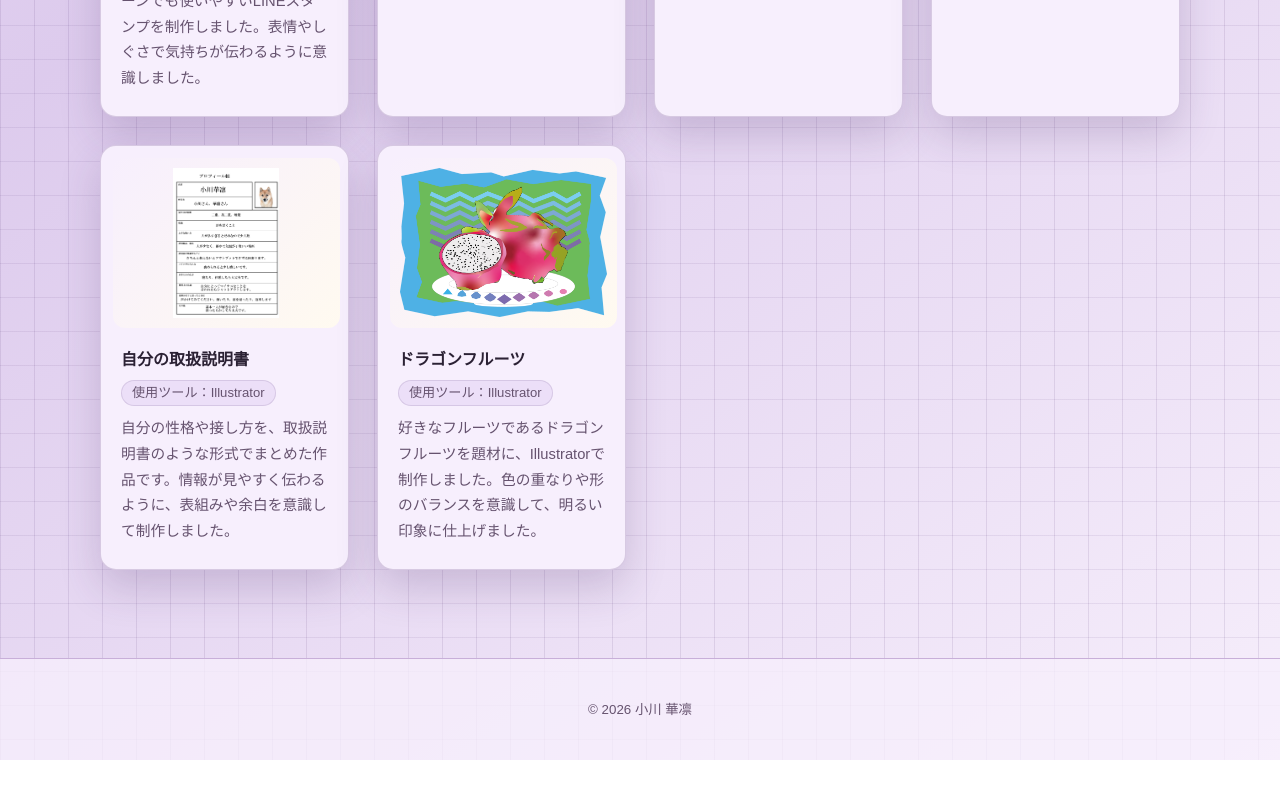
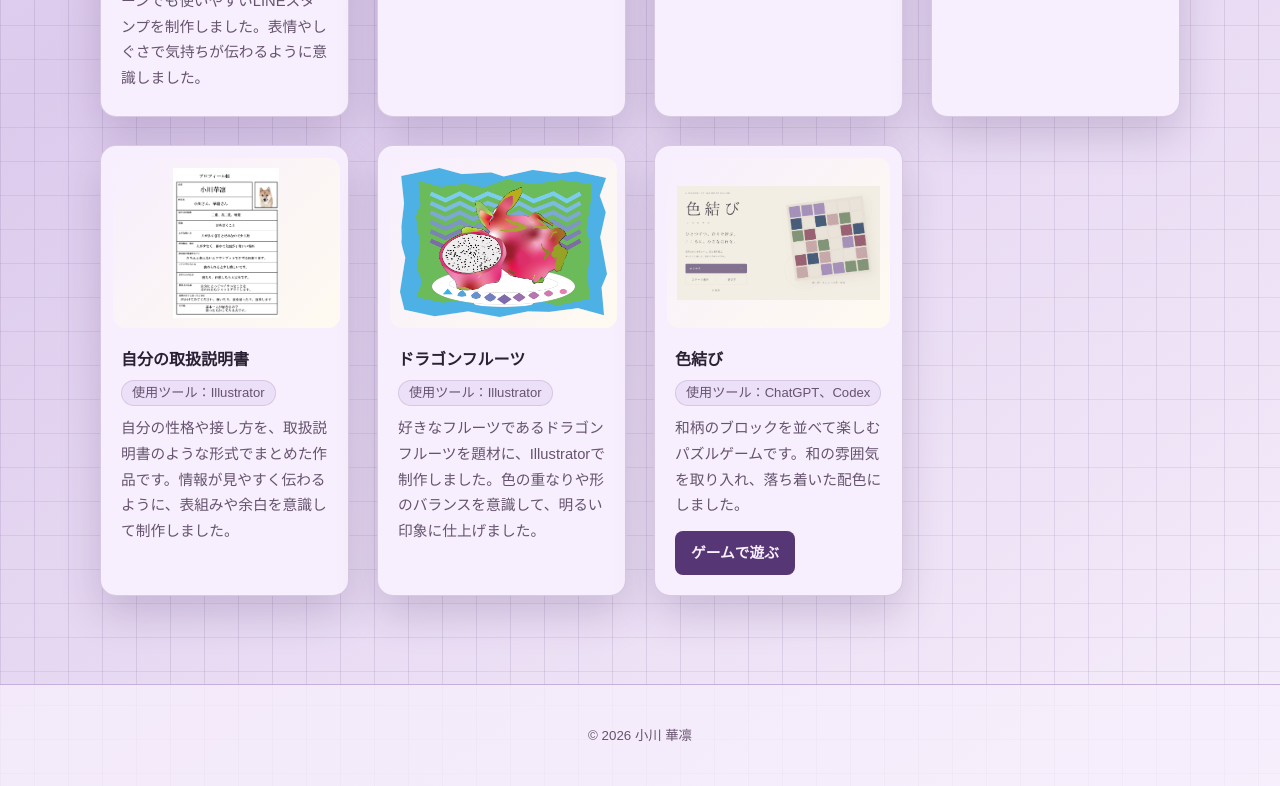
Before and after one commit to ogawakarin/karin.portfolio-site, a plain HTML site: page index.html in a window 1280 px wide. Shown: the part 1573-2359 px from the top of the page. Before the commit the page ends 2333 px from the top, so only its background shows below. Drawn offline with Linux system fonts and the light colour scheme.

Commit message:
Add files via upload

```diff
--- a/index.html
+++ b/index.html
@@ -141,6 +141,19 @@
               好きなフルーツであるドラゴンフルーツを題材に、Illustratorで制作しました。色の重なりや形のバランスを意識して、明るい印象に仕上げました。
             </p>
           </li>
+          <li class="work-card">
+            <div class="work-image work-image-photo work-image-iromusubi">
+              <img src="assets/iromusubi.png" alt="色結びのタイトル画面と和柄のブロック">
+            </div>
+            <h3>色結び</h3>
+            <p class="work-meta">
+              <span>使用ツール：ChatGPT、Codex</span>
+            </p>
+            <p class="work-description">
+              和柄のブロックを並べて楽しむパズルゲームです。和の雰囲気を取り入れ、落ち着いた配色にしました。
+            </p>
+            <a class="work-play-link" href="https://ogawakarin.github.io/iromusubi/" target="_blank" rel="noopener" aria-label="ゲームで遊ぶ（新しいタブで開きます）">ゲームで遊ぶ</a>
+          </li>
         </ul>
       </div>
     </section>
--- a/style.css
+++ b/style.css
@@ -326,6 +326,11 @@ h2 {
   cursor: url("assets/paw-cursor-hover.png") 16 16, pointer;
 }
 
+.work-image-iromusubi {
+  width: 100%;
+  margin-inline: auto;
+}
+
 .work-qr {
   display: flex;
   justify-content: center;
@@ -556,6 +561,31 @@ h2 {
   color: var(--muted);
   font-size: 0.92rem;
   line-height: 1.75;
+}
+
+.work-play-link {
+  display: inline-flex;
+  align-items: center;
+  justify-content: center;
+  min-height: 44px;
+  margin: 0 8px 8px;
+  padding: 8px 16px;
+  border-radius: 8px;
+  background: var(--lavender-deep);
+  color: var(--paper);
+  font-size: 0.92rem;
+  font-weight: 700;
+  text-align: center;
+}
+
+.work-play-link:hover,
+.work-play-link:focus-visible {
+  background: var(--ink);
+}
+
+.work-play-link:focus-visible {
+  outline: 2px solid var(--lavender-deep);
+  outline-offset: 3px;
 }
 
 body.lightbox-open {
```
Also changed, not shown: assets/iromusubi.png (added).
